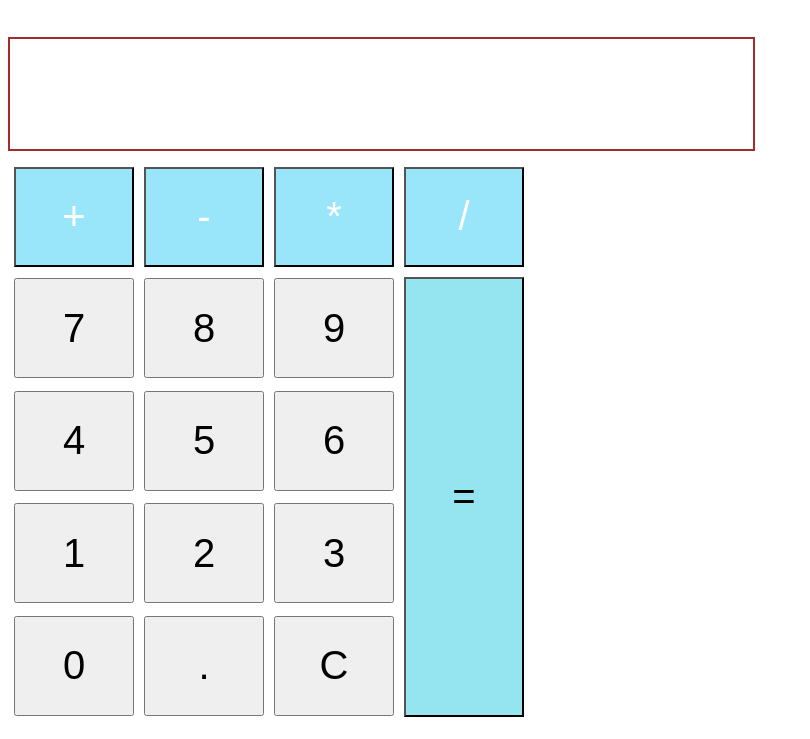
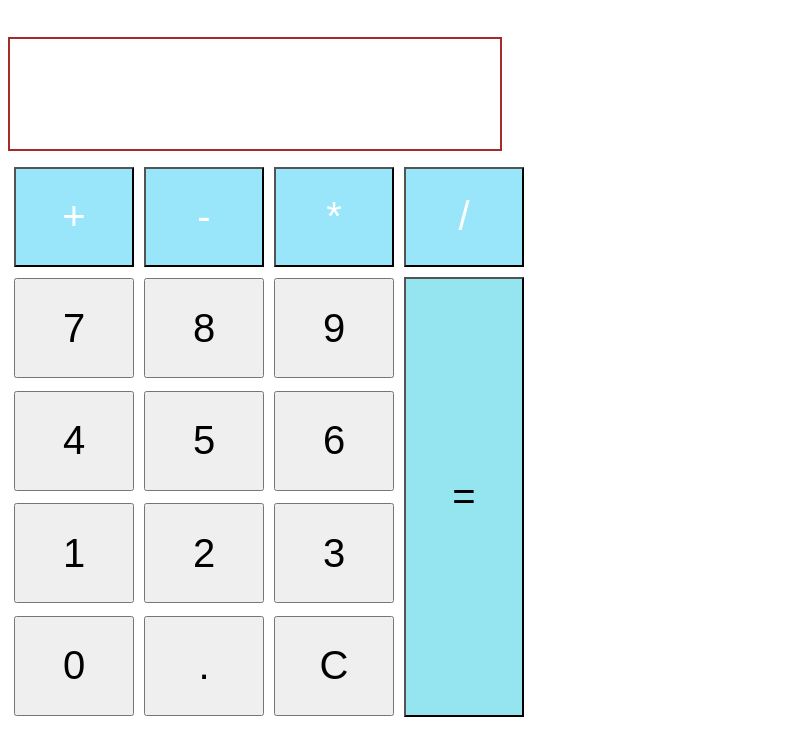
Before and after one commit to Prasanjitchetri08/calculator, a plain HTML site: page index.html in a window 1280 px wide. Shown: the part 61-800 px from the top of the page, without its empty margins (0-810 px from the left). Drawn offline with nearby package versions, Linux system fonts and the light colour scheme.

Commit message:
Update index.html

```diff
--- a/index.html
+++ b/index.html
@@ -7,7 +7,7 @@
 </head>
 <body>
     <h1>CALCULATOR</h1><br>
-    <div style="padding:5px;overflow:auto;height:100px;width:58%;font-size:100px;color:black;border:2px solid brown;margin-bottom:10px;position:relative;text-align:right;"></div>
+    <div style="padding:5px;overflow:auto;height:100px;width:38%;font-size:100px;color:black;border:2px solid brown;margin-bottom:10px;position:relative;text-align:right;"></div>
     <table cellpadding="4">
 <tr><td>
 <button class="opt" >+</button></td><td>
```
